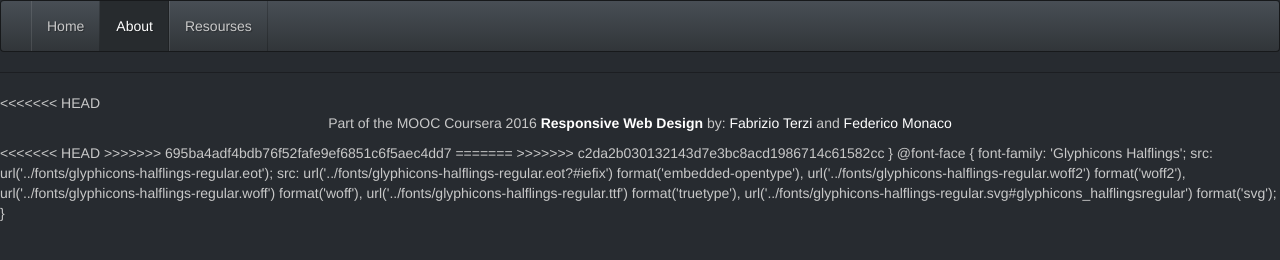
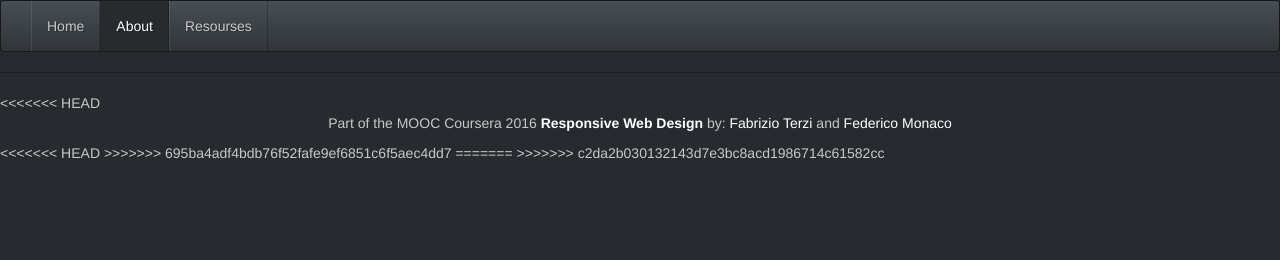
Before and after one commit to PUNTOZERO/open-student-dashbard-project, a plain HTML site: page about.html in a window 1280 px wide. Drawn offline with Linux system fonts and the light colour scheme; some packages are replaced by stand-ins of ours; a script that the page names is missing.

Commit message:
Update about.html

```diff
--- a/about.html
+++ b/about.html
@@ -42,13 +42,7 @@ id="main_navbar">
 =======
 
 >>>>>>> c2da2b030132143d7e3bc8acd1986714c61582cc
-}
-@font-face {
-  font-family: 'Glyphicons Halflings';
 
-  src: url('../fonts/glyphicons-halflings-regular.eot');
-  src: url('../fonts/glyphicons-halflings-regular.eot?#iefix') format('embedded-opentype'), url('../fonts/glyphicons-halflings-regular.woff2') format('woff2'), url('../fonts/glyphicons-halflings-regular.woff') format('woff'), url('../fonts/glyphicons-halflings-regular.ttf') format('truetype'), url('../fonts/glyphicons-halflings-regular.svg#glyphicons_halflingsregular') format('svg');
-}
 </div>
 </div>
 </footer>
```
